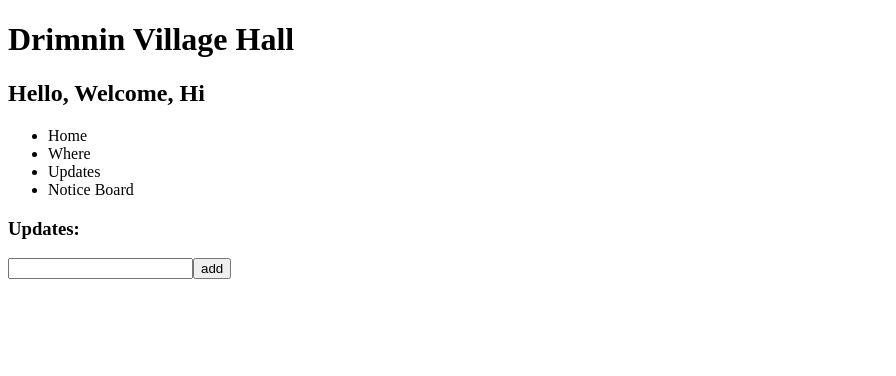
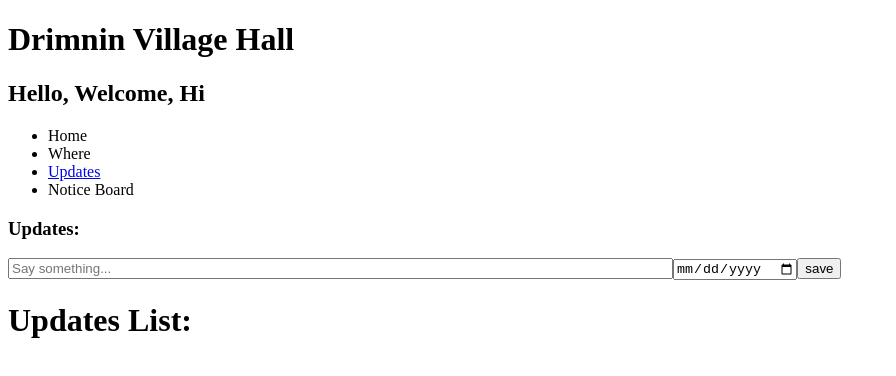
Before and after one commit to ruthierutho/drimnin-village-hall, a React (Create React App) app: page / in a window 1280 px wide. Shown: the top 376 px of the page, without its empty margins (0-896 px from the left). Built offline with nearby package versions, Linux system fonts and the light colour scheme.

Commit message:
basic adding updates to array

```diff
--- a/src/App.js
+++ b/src/App.js
@@ -1,6 +1,6 @@
 import MainPage from './Containers/MainPage';
 import NavBar from './Containers/Navbar';
-import Updates from './Components/Updates';
+import Updates from './Containers/Updates';
 
 function App() {
   return (
--- /dev/null
+++ b/src/Components/Update.js
@@ -0,0 +1,12 @@
+import React from 'react';
+
+const Update = ({date, text}) => {
+    return (
+        <>
+            <h4>{text}</h4>
+            <p>{date}</p>
+        </>
+    )
+}
+
+export default Update;
--- /dev/null
+++ b/src/Components/UpdateForm.js
@@ -0,0 +1,38 @@
+import React, { useState } from 'react';
+
+const UpdateForm = ({onUpdateSubmit}) => {
+    const [text, setText] = useState("");
+    const [date, setDate] = useState();
+
+    const handleTextChange = (evt) => {
+        setText(evt.target.value);
+    }
+
+    const handleDateChange = (evt) => {
+        setDate(evt.target.value)
+    }
+
+    const handleSubmit = (evt) => {
+        evt.preventDefault();
+        if (!text && !date){
+            return
+        }
+        onUpdateSubmit({text, date})
+    }
+
+    return (
+        <>
+            <h3>Updates:</h3>
+            <form className="update-form" onSubmit={handleSubmit}>
+
+                <input type="text" size="80" placeholder="Say something..." value={text} onChange={handleTextChange} />
+                <input type="date" id="start" name="date-posted" value={date} onChange={handleDateChange}></input>
+                <input type="submit" value="save" />
+
+            </form>
+        </>
+
+    )
+}
+
+export default UpdateForm;
--- a/src/Components/Updates.js
+++ /dev/null
@@ -1,14 +0,0 @@
-import React from 'react';
-
-const Updates = () => {
-    return(
-        <>
-        <h3>Updates:</h3>
-       <input type="text"></input>
-       <button>add</button>
-       </>
-
-    )
-}
-
-export default Updates;
--- /dev/null
+++ b/src/Components/UpdatesList.js
@@ -0,0 +1,19 @@
+import React from 'react';
+import Update from './Update';
+
+const UpdateList = ({updates}) => {
+    const updatesArray = updates.map(update => {
+        return(
+            <Update key={update.id} date={update.date} text={update.text}></Update>
+        )
+    })
+
+    return (
+        <>
+            <h1>Updates List:</h1>
+            {updatesArray}
+        </>
+    )
+}
+
+export default UpdateList;
--- a/src/Containers/Navbar.js
+++ b/src/Containers/Navbar.js
@@ -10,7 +10,7 @@ const NavBar = () => {
                 Where
             </li>
             <li>
-                Updates
+                <a href="/Updates">Updates</a>
             </li>
             <li>
                 Notice Board
--- /dev/null
+++ b/src/Containers/Updates.js
@@ -0,0 +1,26 @@
+import React, { useState } from 'react';
+import UpdatesList from '../Components/UpdatesList';
+import UpdateForm from '../Components/UpdateForm';
+
+
+const Updates = () => {
+
+    const [updates, setUpdates] = useState([])
+
+    const addUpdate = (newUpdate) => {
+        newUpdate.id = Date.now();
+        const updateUpdates = [...updates, newUpdate];
+        setUpdates(updateUpdates);
+    }
+
+    return (
+        <>
+        <UpdateForm onUpdateSubmit={(update) => addUpdate(update)}></UpdateForm>
+        <UpdatesList updates={updates}></UpdatesList>
+        </>
+    )
+
+
+}
+
+export default Updates;
```
Also changed, not shown: 1 other file (tests, documents, lock files or other folders).
